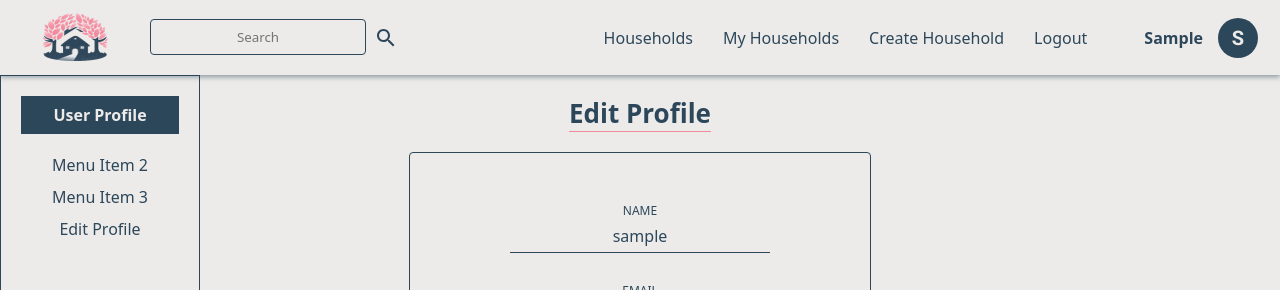
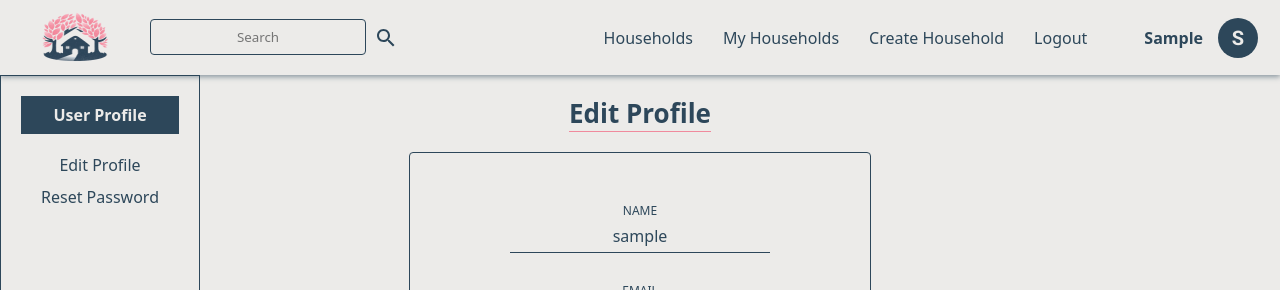
Before and after one commit to smartstandard/home-management-system, a React (Vite) app in the folder React JS/React Final Project/rButler/: page /profile in a window 1280 px wide. Shown: the top 290 px of the page. Built offline with nearby package versions, Linux system fonts and the light colour scheme; no server answers; sample sign-in values are in the browser's storage.

Commit message:
added sidebar routing in Proifle

```diff
--- a/React JS/React Final Project/rButler/src/App.jsx
+++ b/React JS/React Final Project/rButler/src/App.jsx
@@ -15,6 +15,8 @@ import Footer from './components/Footer/Footer.jsx';
 import Default from './components/Default/Default.jsx';
 
 import './App.css';
+import EditProfile from './components/Profile/EditProfile.jsx';
+import ResetPassword from './components/Profile/ResetPassword.jsx';
 
 function App() {
     return (
@@ -26,8 +28,11 @@ function App() {
                     <Route path="/profile/auth" element={<Auth />} />
                 </Route>
                 <>
-                    <Route path="/profile" element={<PrivateRoute />}>
-                        <Route path="/profile" element={<Profile />} />
+                    <Route path="/profile/*" element={<PrivateRoute />}>
+                        <Route path="/profile/*" element={<Profile />}>
+                            <Route path="edit" element={<EditProfile />} />
+                            <Route path="reset-password" element={<ResetPassword />} />
+                        </Route>
                     </Route>
                     <Route path="/households" element={<AllHouseholds />} />
                     <Route path="/households/details/:householdId" element={<Details />} />
--- a/React JS/React Final Project/rButler/src/components/Profile/Sidebar.jsx
+++ b/React JS/React Final Project/rButler/src/components/Profile/Sidebar.jsx
@@ -1,11 +1,16 @@
+import { Link } from 'react-router-dom';
+
 const Sidebar = () => {
     return (
         <div className="sidebar">
             <h4 className="sidebar-header">User Profile</h4>
             <ul className="sidebar-list">
-                <li>Menu Item 2</li>
-                <li>Menu Item 3</li>
-                <li>Edit Profile</li>
+                <li>
+                    <Link to="edit">Edit Profile</Link>
+                </li>
+                <li>
+                    <Link to="reset-password">Reset Password</Link>
+                </li>
             </ul>
         </div>
     );
```
